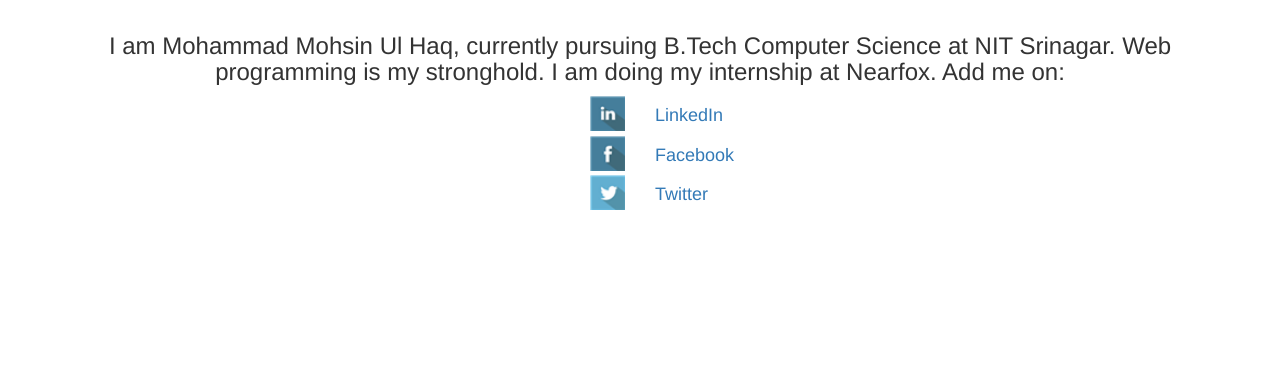
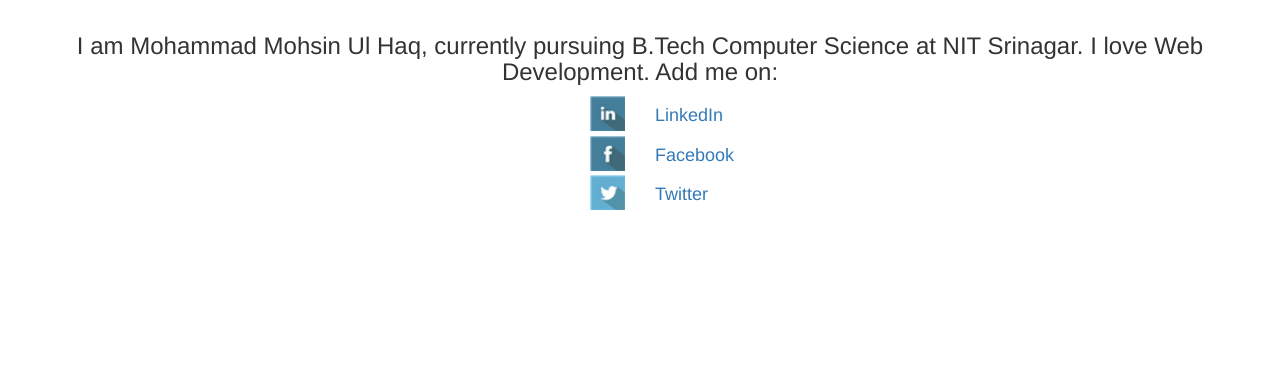
Before and after one commit to mohsinulhaq/django, a Django app: page /about/ in a window 1280 px wide. Shown: the part 51-420 px from the top of the page. Run offline with Django 3.2, Linux system fonts and the light colour scheme; some libraries are stand-ins or nearby versions.

Commit message:
about me update

```diff
--- a/mohsinulhaq/templates/about.html
+++ b/mohsinulhaq/templates/about.html
@@ -6,8 +6,7 @@
   <div class="row">
     <div class="col-md-12 text-center">
       <h3>
-        I am Mohammad Mohsin Ul Haq, currently pursuing B.Tech Computer Science at NIT Srinagar.
-        Web programming is my stronghold. I am doing my internship at Nearfox. Add me on:
+        I am Mohammad Mohsin Ul Haq, currently pursuing B.Tech Computer Science at NIT Srinagar. I love Web Development. Add me on:
       </h3>
     </div>
   </div>
```
